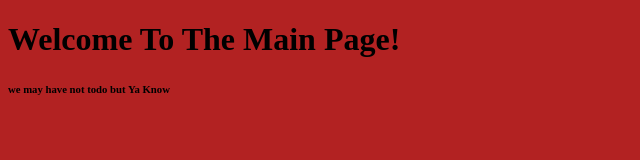
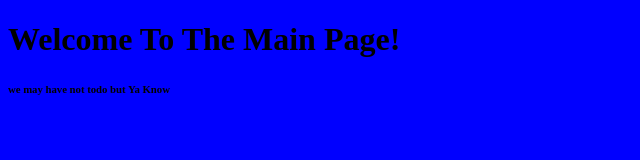
Before and after one commit to MrBanane6969/MrBanane6969.github.io, a plain HTML site: page index.html in a window 1280 px wide. Shown: the whole page, without its empty margins (0-640 px from the left). Drawn offline with Linux system fonts and the light colour scheme.

Commit message:
Update style.css

```diff
--- a/style.css
+++ b/style.css
@@ -1,3 +1,3 @@
 body {
-    background-color: firebrick;
+    background-color: blue;
 }
```
